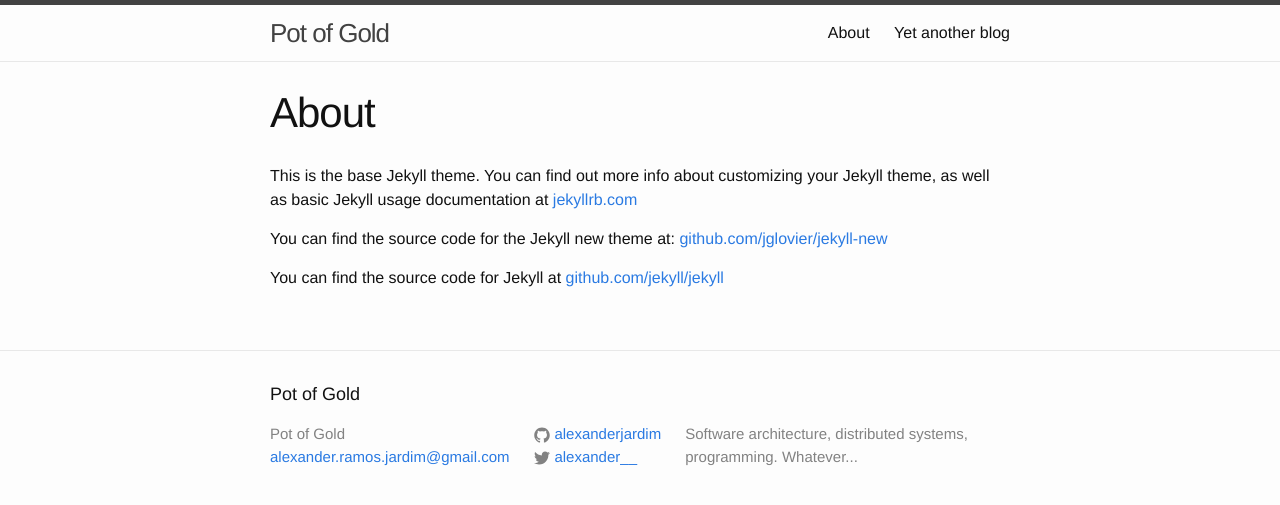
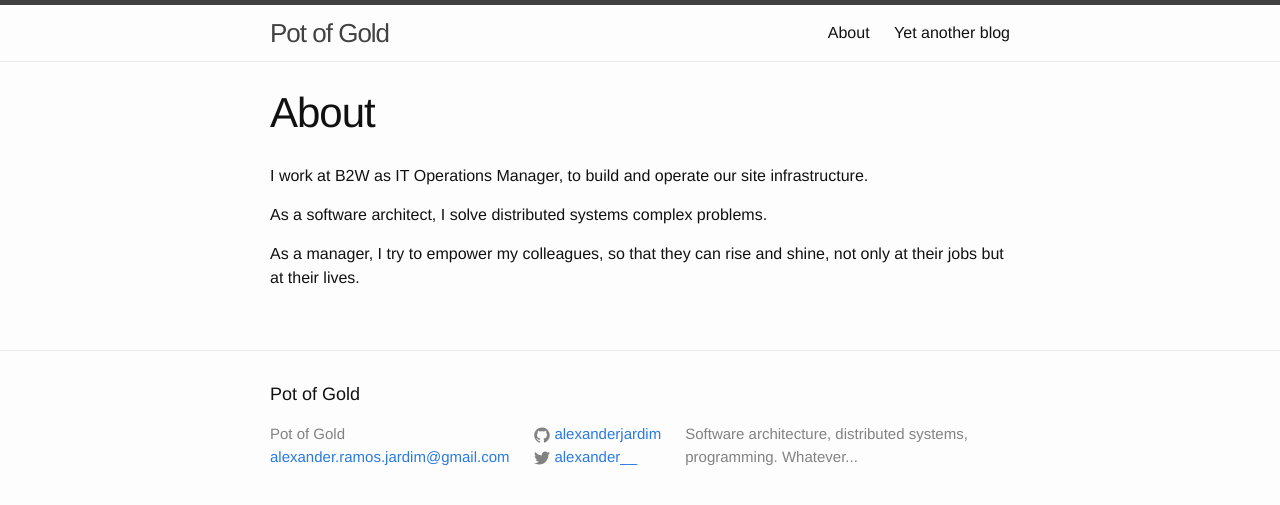
Before and after one commit to alexanderjardim/alexanderjardim.github.io, a Jekyll site: the page built from about.md, in a window 1280 px wide. Shown: the top 505 px of the page. Built offline with Jekyll 4.4.1, drawn with Linux system fonts in a browser that asks for light colours.

Commit message:
Updated about.md

```diff
--- a/about.md
+++ b/about.md
@@ -2,10 +2,12 @@
 layout: page
 title: About
 permalink: /about/
+published: true
 ---
 
-This is the base Jekyll theme. You can find out more info about customizing your Jekyll theme, as well as basic Jekyll usage documentation at [jekyllrb.com](http://jekyllrb.com/)
 
-You can find the source code for the Jekyll new theme at: [github.com/jglovier/jekyll-new](https://github.com/jglovier/jekyll-new)
+I work at B2W as IT Operations Manager, to build and operate our site infrastructure.
 
-You can find the source code for Jekyll at [github.com/jekyll/jekyll](https://github.com/jekyll/jekyll)
+As a software architect, I solve distributed systems complex problems.
+
+As a manager, I try to empower my colleagues, so that they can rise and shine, not only at their jobs but at their lives.
```
